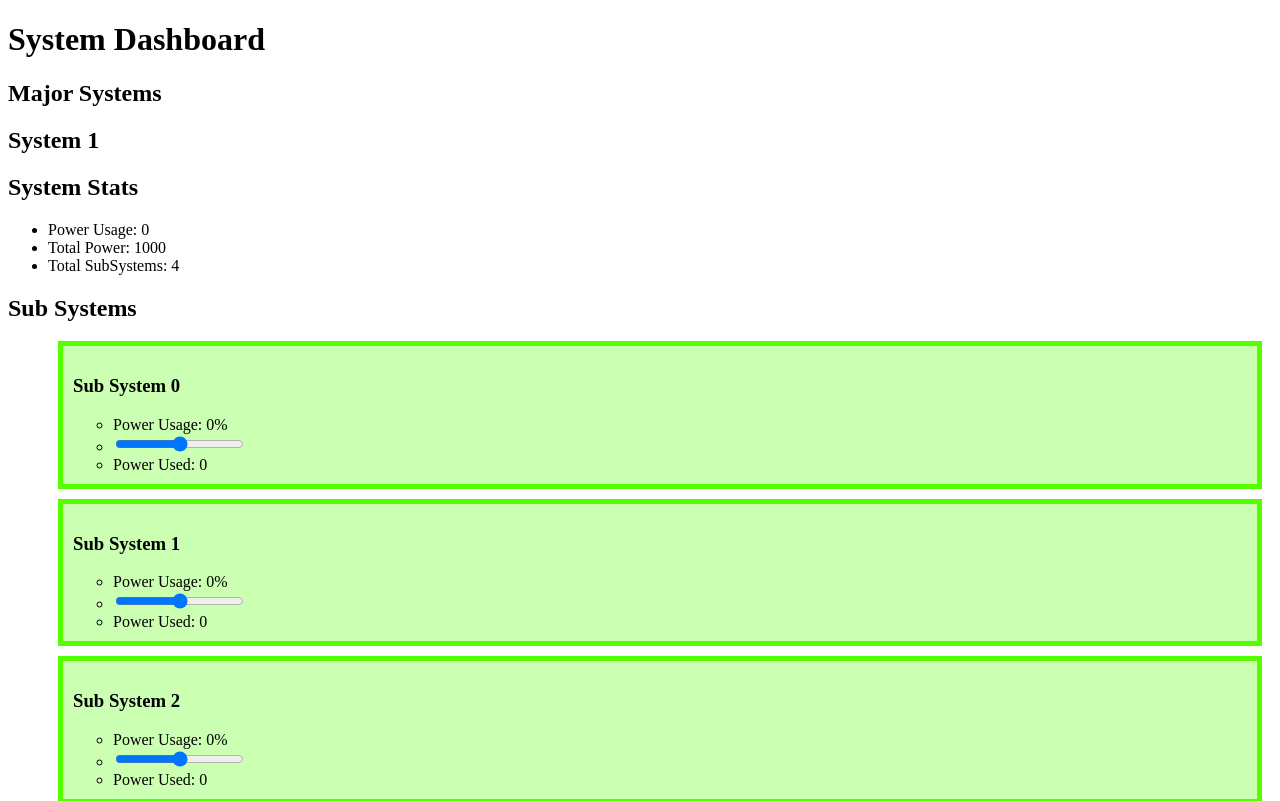
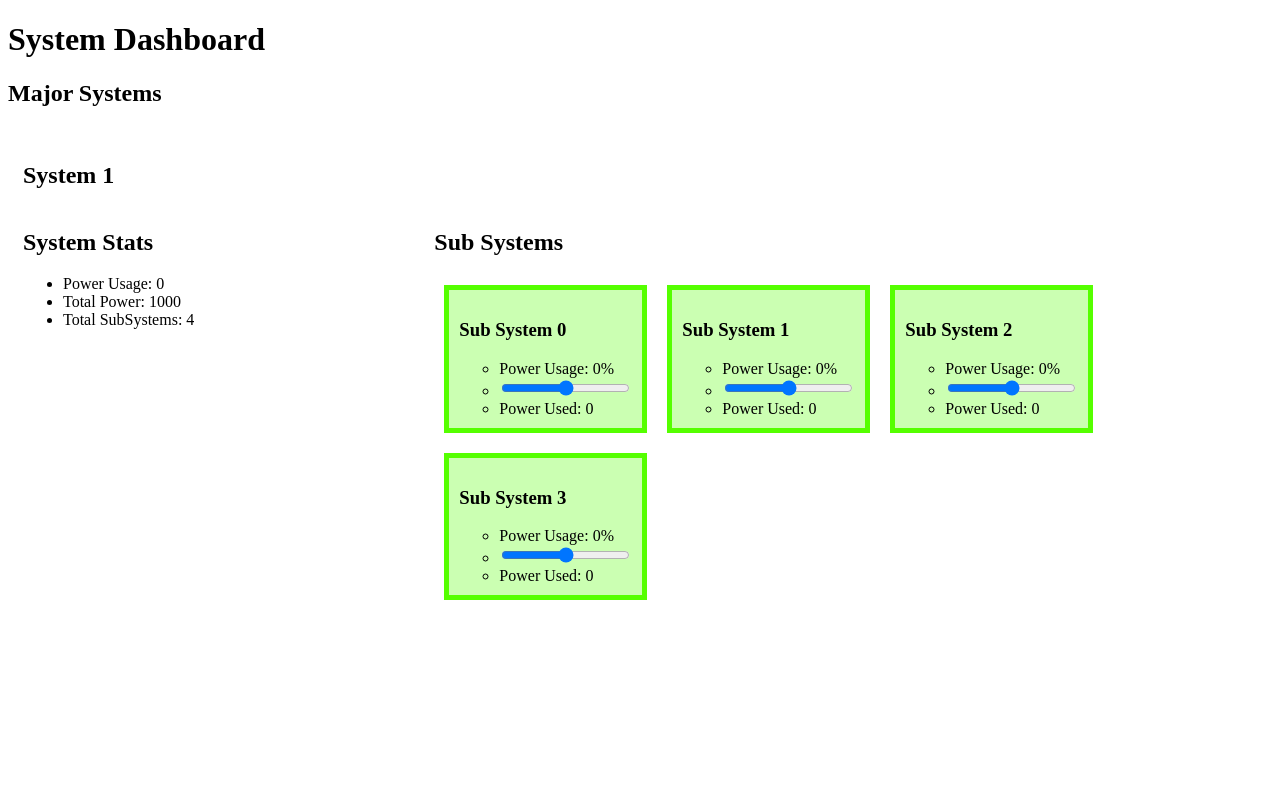
Before and after one commit to agencychief/react-app-tutorial, a React (Create React App) app: page / in a window 1280 px wide. Shown: the top 801 px of the page. Built offline with nearby package versions, Linux system fonts and the light colour scheme.

Commit message:
Adds styled components to system

```diff
--- a/src/components/System.js
+++ b/src/components/System.js
@@ -1,6 +1,35 @@
 import React, {Component} from 'react';
 import PropTypes from 'prop-types';
+import styled from 'styled-components';
 import SubSystem from './SubSystem';
+
+const SystemContainer = styled.section`
+  position: relative;
+  display: flex;
+  flex-wrap: wrap;
+  justify-content: space-between;
+  padding: 15px;
+  margin-bottom: 10px;
+`;
+
+const SystemTitle = styled.h1`
+  width: 100%;
+`;
+
+const SystemInformation = styled.div`
+  flex: 1;
+`;
+
+const SubSystemContainer = styled.div`
+  flex: 2;
+`;
+
+const SubSystemList = styled.ol`
+  display: flex;
+  justify-content: flex-start;
+  flex-wrap: wrap;
+  padding: 0;
+`;
 
 class System extends Component {
 
@@ -34,16 +63,19 @@ class System extends Component {
 
   render() {
     return(
-      <section>
-        <h1>{this.state.name}</h1>
+      <SystemContainer>
+        <SystemTitle>{this.state.name}</SystemTitle>
+        <SystemInformation>
           <h2>System Stats</h2>
           <ul>
             <li>Power Usage: {this.state.totalPowerUsed}</li>
             <li>Total Power: {this.state.totalPowerUnits}</li>
             <li>Total SubSystems: {this.state.subSystems.length}</li>
           </ul>
+        </SystemInformation>
+        <SubSystemContainer>
           <h2>Sub Systems</h2>
-        <ol>
+          <SubSystemList>
             {this.state.subSystems.map((subSystem, index) => {
               return(
                 <SubSystem
@@ -55,8 +87,9 @@ class System extends Component {
                 />
               );
             })}
-        </ol>
-      </section>
+          </SubSystemList>
+        </SubSystemContainer>
+      </SystemContainer>
     );
   }
 }
```
Lines whose indentation alone changed are shown as unchanged.
